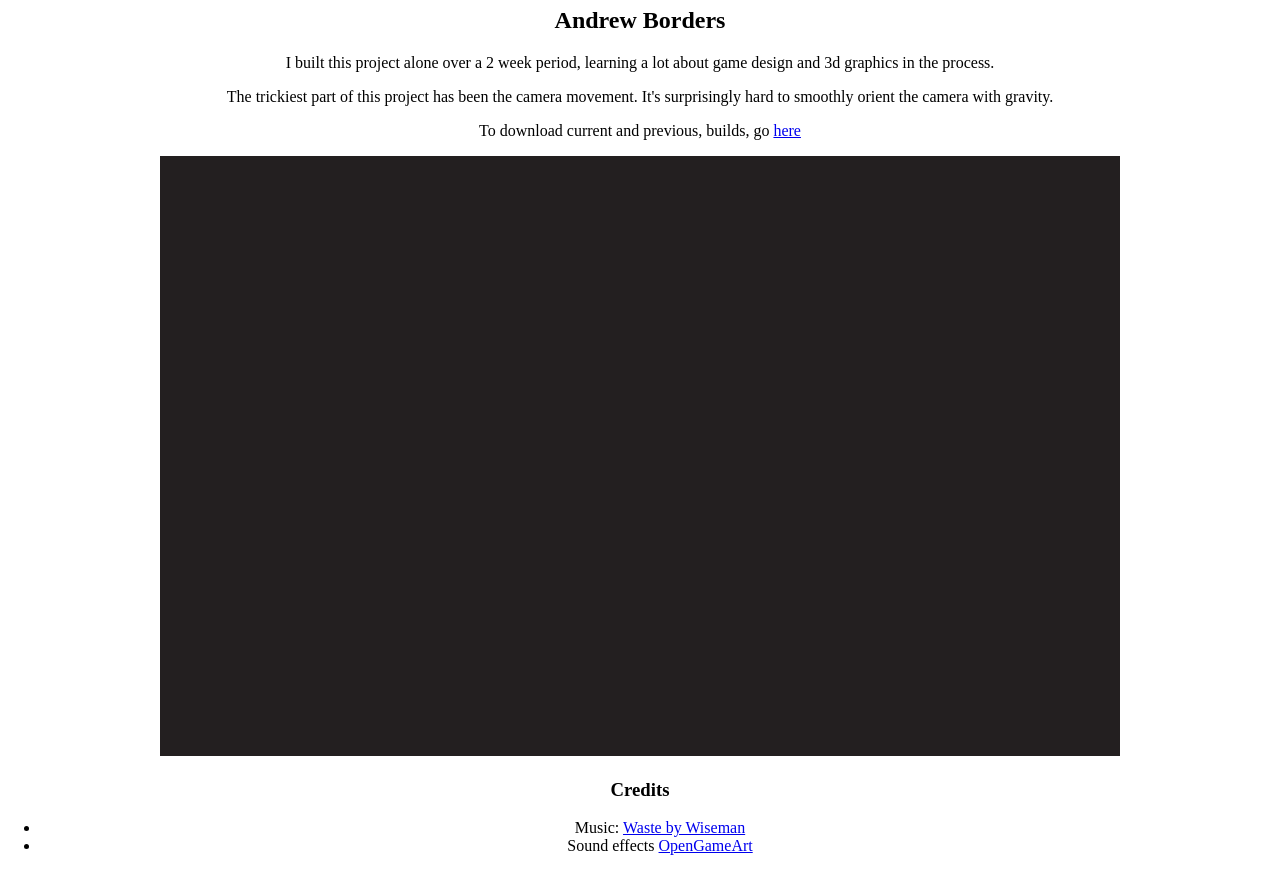
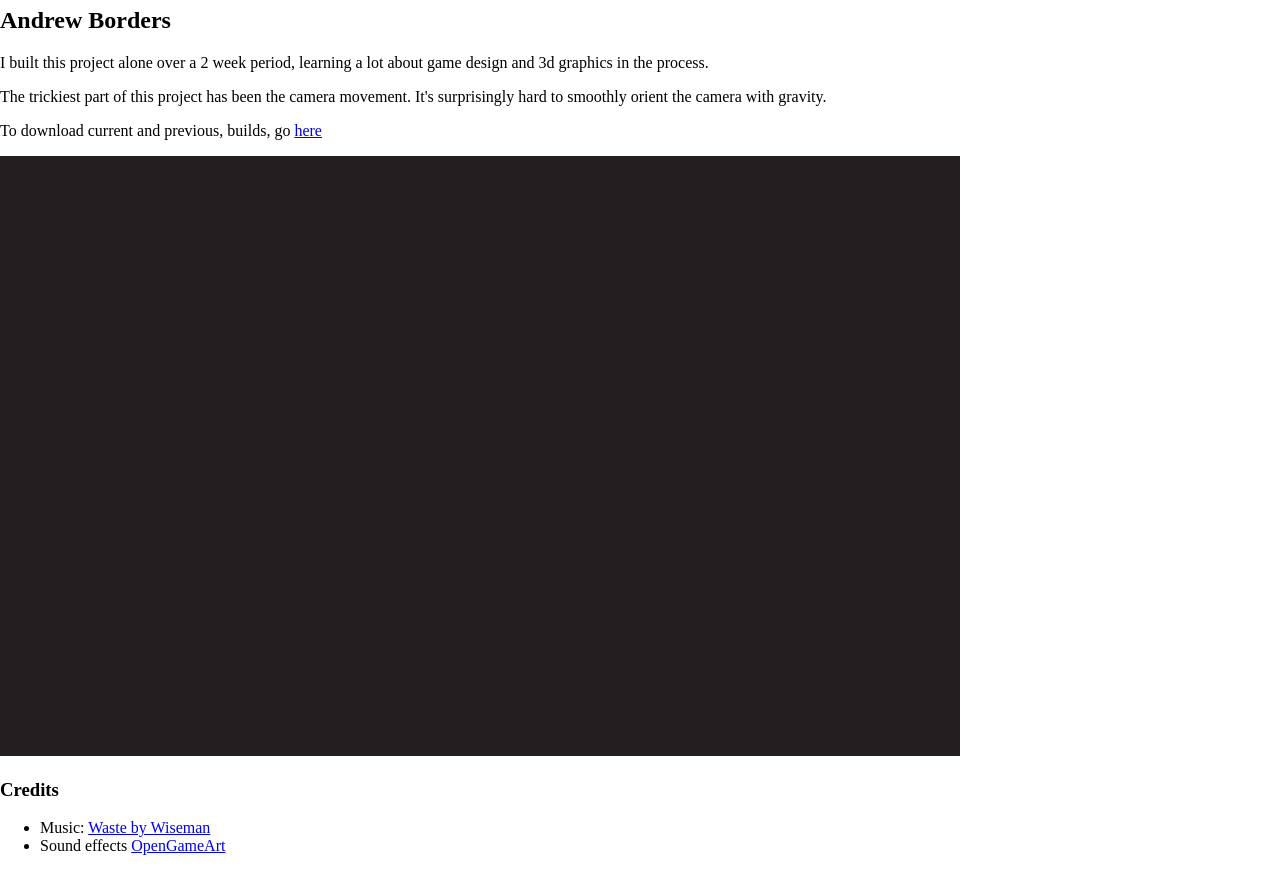
Before and after one commit to B0RDERS/p2-gold, a plain HTML site: page index.html in a window 1280 px wide. Shown: the part 73-944 px from the top of the page. Drawn offline with Linux system fonts and the light colour scheme; no server answers.

Commit message:
left align

```diff
--- a/index.html
+++ b/index.html
@@ -5,7 +5,7 @@
     <meta http-equiv="Content-Type" content="text/html; charset=utf-8">
     <title>Retro AstroBall</title>
   </head>
-  <body style="text-align: center; padding: 0; border: 0; margin: 0;">
+  <body style="padding: 0; border: 0; margin: 0;">
     <h1>Retro AstroBall - Web Showcase</h1>
     <h2>Andrew Borders</h2>
     <p>I built this project alone over a 2 week period, learning a lot about game design and 3d graphics in the process.</p>
```
